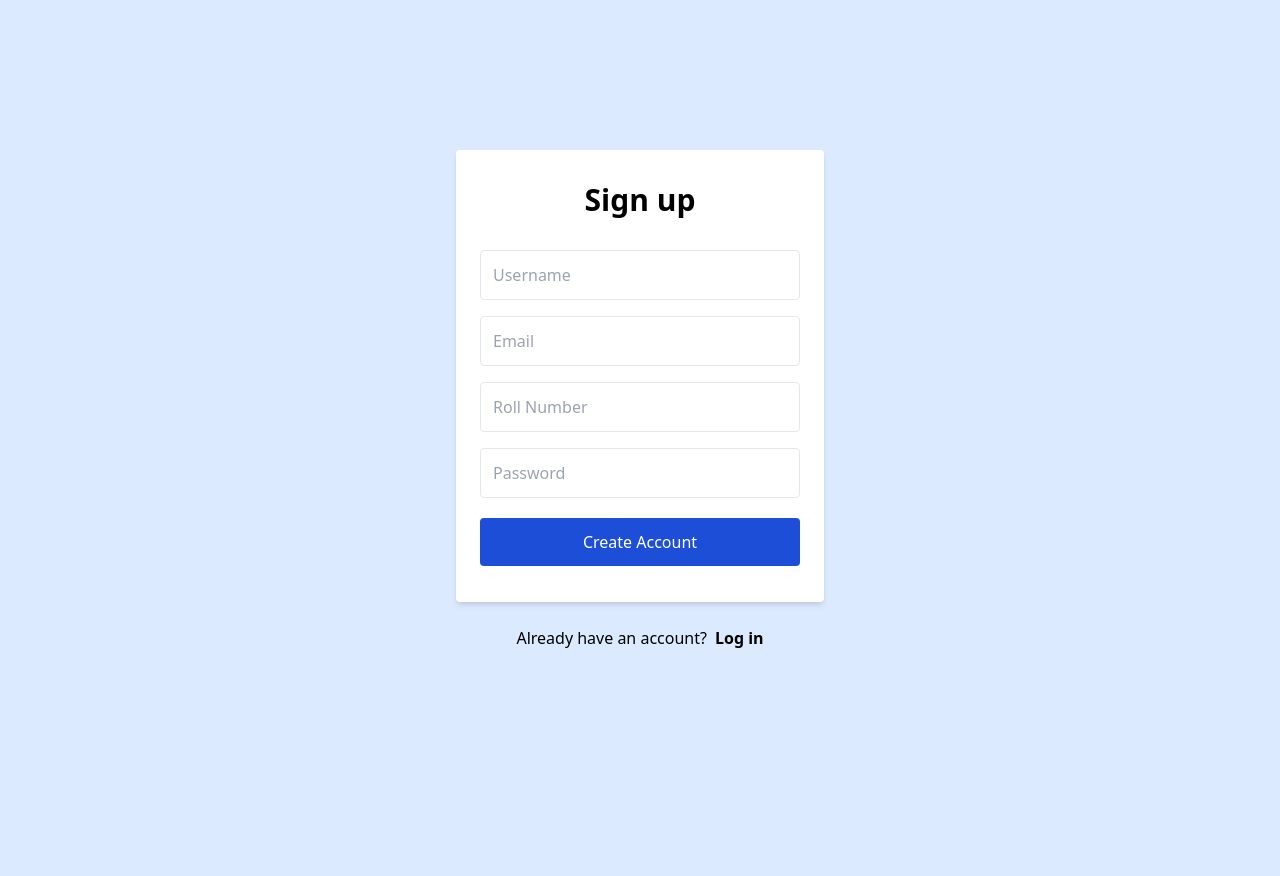
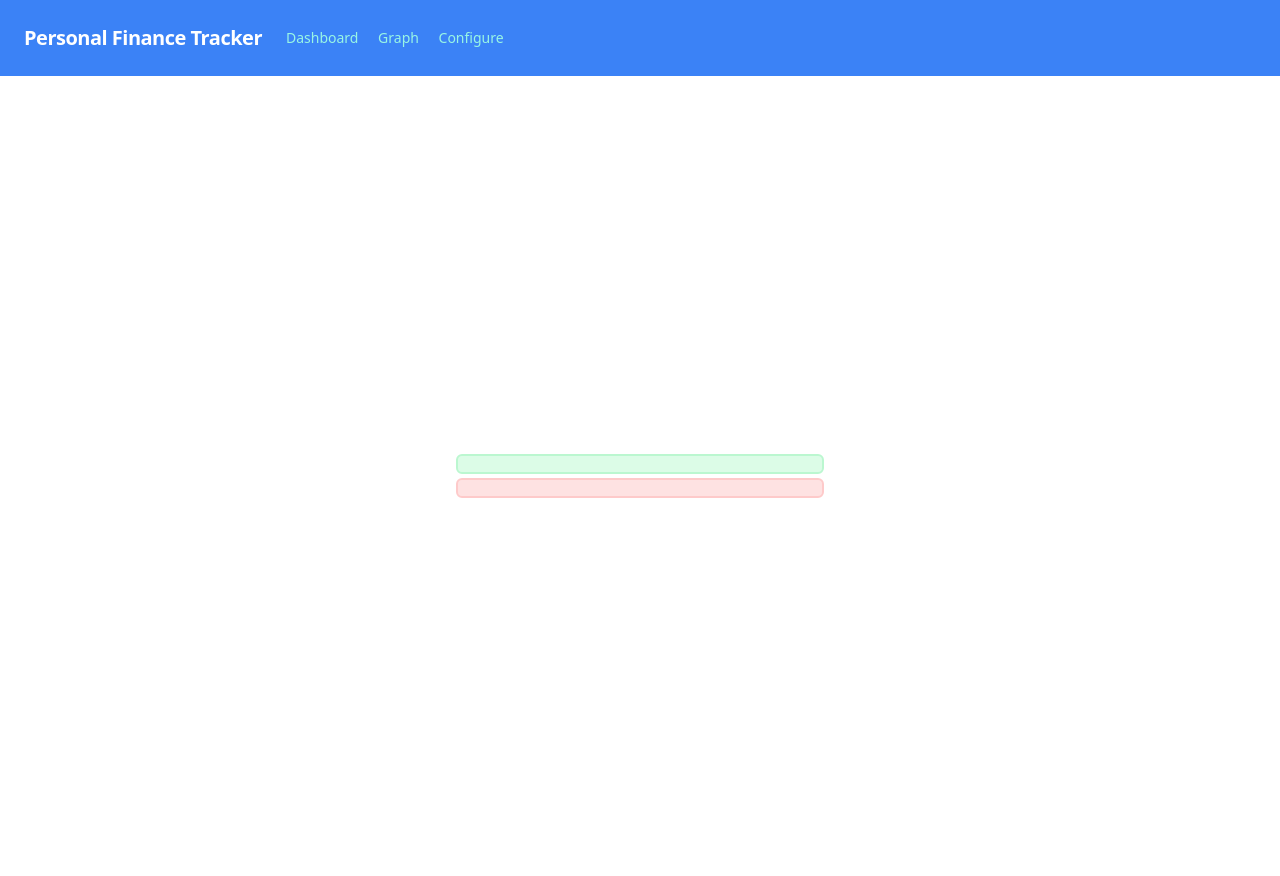
Before and after one commit to IBM-EPBL/IBM-Project-1956-1658421467, a Flask app: template PROJECT DEVELOPMENT PHASE/Sprint 2/templates/dashboard.html in a window 1280 px wide. Before the commit the page ends 651 px from the top, so only its background shows below. Run offline with Flask 2, Linux system fonts and the light colour scheme; the template is opened without the code that fills it, so the values that code supplies are empty; parts of the project's set-up code (start-up, migrations or seed data) failed here and were passed over; some libraries are stand-ins or nearby versions.

Commit message:
dadhboard ui

```diff
--- a/PROJECT DEVELOPMENT PHASE/Sprint 2/app.py
+++ b/PROJECT DEVELOPMENT PHASE/Sprint 2/app.py
@@ -33,13 +33,33 @@
         return render_template('signup.html', error="Error in inserting user")
 
 
+def add_finance_record(u, a, c, d, dt):
+    try:
+        r = utils.createFinanceRecord(u, a, c, d, dt)
+        return redirect(url_for('dashboard'))
+    except:
+        return redirect(url_for('dashboard'))
+
+
 @app.route('/', methods=['GET', 'POST'])
 def login():
     if request.method == 'POST':
         return check_credentials(request.form['username'], request.form['password'])
     else:
         if session.get('logged_in'):
-            return render_template('index.html', name=session['username'])
+            return redirect(url_for('dashboard'))
+        return render_template('login.html')
+
+
+@app.route('/dashboard', methods=['GET', 'POST'])
+def dashboard():
+    if request.method == 'POST':
+        return add_finance_record(request.form['username'], request.form['category'], request.form['amount'], request.form['description'], request.form['date'])
+    else:
+        if session.get('logged_in'):
+            username = session['username']
+            rows = utils.fetchFinanceRecord(username)
+            return render_template('dashboard.html', rows=rows)
         return render_template('login.html')
 
 
--- a/PROJECT DEVELOPMENT PHASE/Sprint 2/templates/dashboard.html
+++ b/PROJECT DEVELOPMENT PHASE/Sprint 2/templates/dashboard.html
@@ -7,55 +7,39 @@
     <meta charset="UTF-8">
     <script src="https://cdn.tailwindcss.com"></script>
     <link href="https://cdnjs.cloudflare.com/ajax/libs/font-awesome/4.7.0/css/font-awesome.min.css" rel="stylesheet">
-    <title>Signup Page</title>
+    <title>Dashboard Page</title>
 </head>
-<body class="bg-blue-100">
+<body class="bg-gray-150">
+
+    <nav class="flex items-center justify-between flex-wrap bg-blue-500 p-6">
+        <div class="flex items-center flex-shrink-0 text-white mr-6">
+          <span class="font-semibold text-xl tracking-tight">Personal Finance Tracker</span>
+        </div>
+        <div class="w-full block flex-grow lg:flex lg:items-center lg:w-auto">
+          <div class="text-sm lg:flex-grow">
+            <a href="#" class="block mt-4 lg:inline-block lg:mt-0 text-teal-200 hover:text-white mr-4">
+              Dashboard
+            </a>
+            <a href="#" class="block mt-4 lg:inline-block lg:mt-0 text-teal-200 hover:text-white mr-4">
+              Graph
+            </a>
+            <a href="#" class="block mt-4 lg:inline-block lg:mt-0 text-teal-200 hover:text-white">
+              Configure
+            </a>
+          </div>
+        </div>
+      </nav>
+
     <div class="bg-gray-lighter min-h-screen flex flex-col">
         <div class="container max-w-sm mx-auto flex-1 flex flex-col items-center justify-center px-2">
             {% if error %}
             <div class="bg-red-100 border-red-200 border-2 rounded-md p-2 mt-2 mb-2 w-full text-center " >{{error}}</div>
             {% endif %}
-            <form class="bg-white px-6 py-8 rounded shadow-md text-black w-full" method="POST">
-                <h1 class="mb-8 text-3xl text-center font-bold">Sign up</h1>
-                <input
-                    type="text"
-                    class="block border border-gray-light w-full p-3 rounded mb-4"
-                    name="username"
-                    placeholder="Username" />
-
-                <input
-                    type="text"
-                    class="block border border-gray-light w-full p-3 rounded mb-4"
-                    name="email"
-                    placeholder="Email" />
-
-                <input
-                    type="text"
-                    class="block border border-gray-light w-full p-3 rounded mb-4"
-                    name="roll"
-                    placeholder="Roll Number" />
 
 
-                <input
-                    type="password"
-                    class="block border border-gray-light w-full p-3 rounded mb-4"
-                    name="password"
-                    placeholder="Password" />
+            <div class="bg-green-100 w-[80vw] text-right border-green-200 border-2 rounded-md p-2 mt-[2px] mb-[2px] w-full " >{{error}}</div>
+            <div class="bg-red-100 w-[80vw] text-right border-red-200 border-2 rounded-md p-2 mt-[2px] mb-[2px] w-full " >{{error}}</div>
 
-
-                <button
-                    type="submit"
-                    class="w-full text-center py-3 rounded bg-blue-700 text-white hover:bg-blue-800 focus:outline-none my-1"
-                >Create Account</button>
-
-            </form>
-
-            <div class="text-gray-dark mt-6 flex">
-                Already have an account?
-                <a class="ml-2 no-underline border-b border-blue text-blue" href="/">
-                    <p class="font-bold">Log in</p>
-                </a>
-            </div>
         </div>
     </div>
 </body>
```
Also changed, not shown: PROJECT DEVELOPMENT PHASE/Sprint 2/utils.py (+12 -0 lines).
